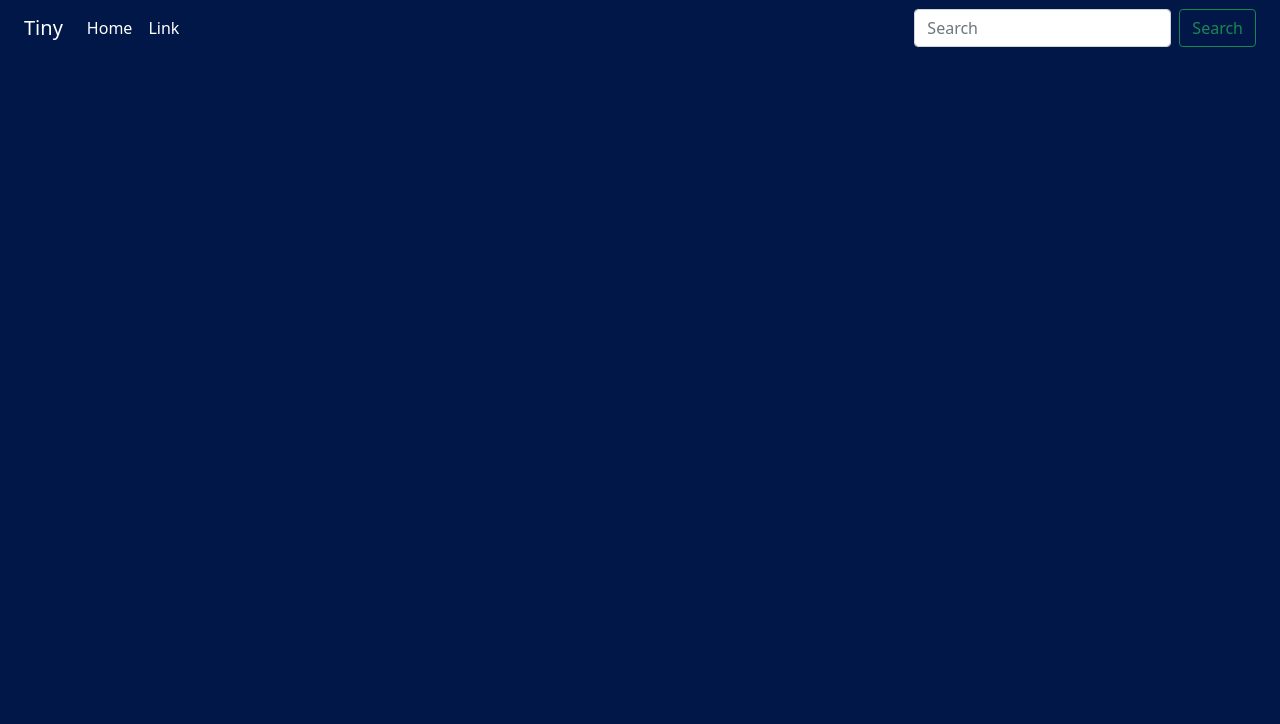
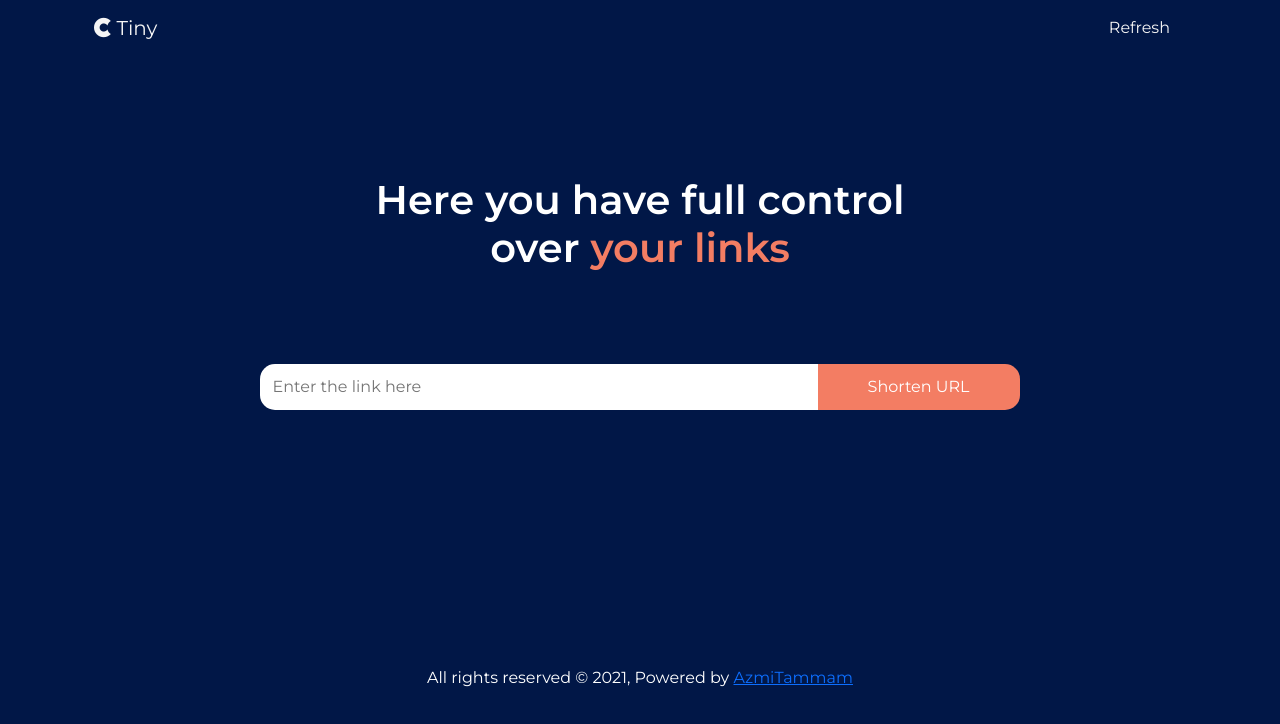
Before and after one commit to AzmiTammam/Tiny, a plain HTML site: page index.html in a window 1280 px wide. Drawn offline with nearby package versions, Linux system fonts and the light colour scheme.

Commit message:
Add the navbar and form and edit the colors and fonts

```diff
--- a/css/style.css
+++ b/css/style.css
@@ -1,8 +1,81 @@
+@import url('https://fonts.googleapis.com/css2?family=Montserrat:ital,wght@0,100;0,200;0,300;0,400;0,500;0,600;0,700;0,800;0,900;1,100;1,200;1,300;1,400;1,500;1,600;1,700;1,800;1,900&family=Quicksand:wght@300;400;500;600;700&display=swap');
+
 body {
     background-color: #011747;
-    color: #FFFFFF;
+    font-family: 'Montserrat', sans-serif;
 }
 
-nav a{
-    color: #FFFFFF !important;
+header nav a,
+header nav span {
+    color: whitesmoke !important;
 }
+
+header nav button.navbar-toggler  {
+    background-color: #F37D63 !important;
+}
+
+main .head h1 {
+    color: #FFFFFF;
+    font-weight: 600;
+    font-size: 2.5em;
+    width: 55%;
+    display: block;
+    margin: 3em auto 1.5em auto;
+}
+
+main .head span {
+    color: #F37D63 !important;
+    font-size: 1em;
+}
+
+main .form-group {
+    display: flex;
+    justify-content: center;
+    margin-top: 2em;
+}
+
+main .form-group input {
+    display: inline-block;
+    width: 50%;
+    text-align: start !important;
+    border-radius: 15px;
+    padding-top: 10px;
+    padding-bottom: 10px;
+}
+
+
+main .form-group .customInput {
+    text-align: left !important;
+    border-right: 0;
+    border-bottom-right-radius: 0;
+    border-top-right-radius: 0;
+}
+
+main .form-group .btn {
+    background-color: #FFFFFF;
+}
+
+main .form-group .customSubmit {
+    padding: 10px 50px;
+    width: auto;
+    border-left: 0;
+    border-bottom-left-radius: 0;
+    border-top-left-radius: 0;
+    color: white;
+    background-color: #F37D63;
+}
+
+main .form-group .customSubmit:hover {
+    background-color: #f09e8c;
+    transition: .5s ease-out;
+}
+
+footer .copyright {
+    display: flex;
+    justify-content: center;
+}
+
+footer .copyright p{
+    color: white;
+    margin-top: 16em;
+}
--- a/index.html
+++ b/index.html
@@ -19,10 +19,10 @@
 <body>
 
     <header>
-        <div class="container-fluid">
+        <div class="container">
             <nav class="navbar navbar-expand-lg navbar-light ">
                 <div class="container-fluid">
-                    <a class="navbar-brand" href=".">Tiny</a>
+                    <a class="navbar-brand" href="."><i class="fab fa-cuttlefish"></i> Tiny</a>
 
                     <!-- Toggle Button Start -->
 
@@ -36,36 +36,57 @@
 
 
                     <div class="collapse navbar-collapse" id="navbarSupportedContent">
-                        <ul class="navbar-nav me-auto mb-2 mb-lg-0">
-                            <li class="nav-item">
-                                <a class="nav-link active" aria-current="page" href="#">Home</a>
-                            </li>
-                            <li class="nav-item">
-                                <a class="nav-link" href="#">Link</a>
-                            </li>
+                        <ul class="navbar-nav me-auto mb-2 mb-lg-0 ">
+
                         </ul>
-                        <form class="d-flex">
-                            <input class="form-control me-2" type="search" placeholder="Search" aria-label="Search">
-                            <button class="btn btn-outline-success" type="submit">Search</button>
-                        </form>
+                        <li class="nav-item d-flex">
+                            <a class="nav-link active" aria-current="page" href=".">Refresh</a>
+                        </li>
                     </div>
                 </div>
+
             </nav>
         </div>
     </header>
 
     <main>
-
+        <div class="container">
+            <heading-text class="head">
+                <h1 class="text-center">Here you have full control over <span>your links</span></h1>
+            </heading-text>
+            <div class="row">
+                <div class="col-12">
+                    <form name="myForm" method=" " action=" ">
+                        <div class="form-group">
+                                <input type="text" placeholder="Enter the link here" id="link" class="btn customInput" required
+                                >
+                                <input type="submit" id="submit" class="btn customSubmit" value="Shorten URL">
+                        </div>
+                    </form>
+                </div>
+            </div>
+        </div>
     </main>
 
     <footer>
-
+        <div class="container">
+            <div class="row">
+                <div class="col-12">
+                    <div class="copyright">
+                        <p>
+                            All rights reserved &copy; 2021, Powered by <a href="http://twitter.com" target="_blank" rel="noopener noreferrer">AzmiTammam</a>
+                        </p>
+                    </div>
+                </div>
+            </div>
+        </div>
     </footer>
 
-
+    <script src="https://cdnjs.cloudflare.com/ajax/libs/jquery/3.6.0/jquery.min.js"></script>
     <script src="https://cdn.jsdelivr.net/npm/bootstrap@5.0.2/dist/js/bootstrap.bundle.min.js"
         integrity="sha384-MrcW6ZMFYlzcLA8Nl+NtUVF0sA7MsXsP1UyJoMp4YLEuNSfAP+JcXn/tWtIaxVXM" crossorigin="anonymous">
     </script>
+    <script src="./js/js.js"></script>
 </body>
 
 </html>
```
